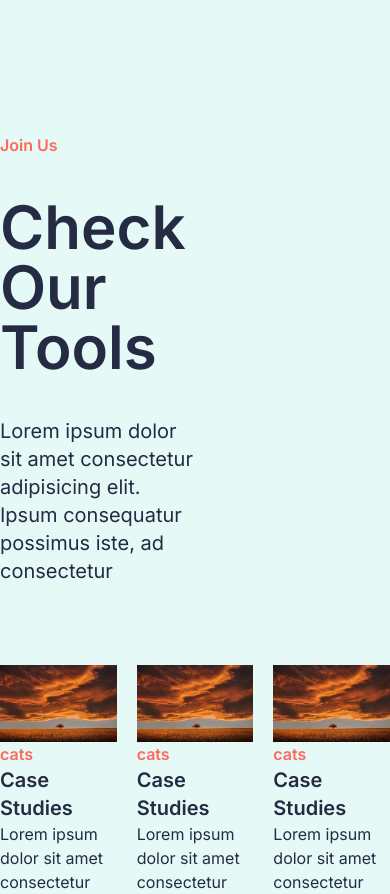
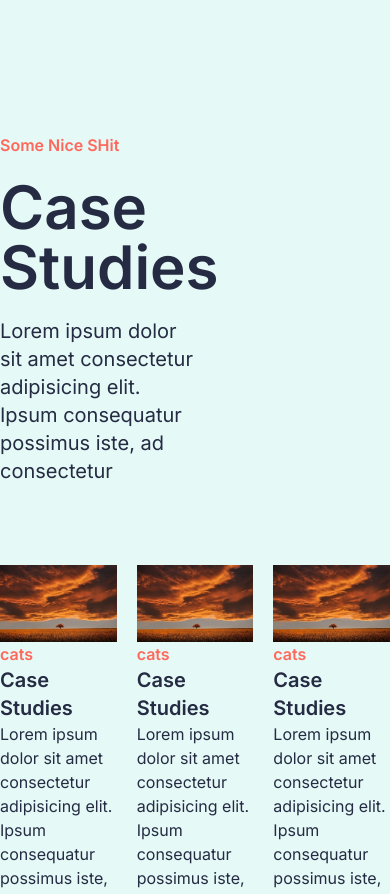
Before and after one commit to A7medAbdien/medical-portfolio, a Next.js app: page / in a window 390 px wide. Shown: the part 2400-3294 px from the top of the page. Built offline with nearby package versions, Linux system fonts and the light colour scheme.

Commit message:
Cases Section: string/-image/-responsiveness

```diff
--- a/app/page.tsx
+++ b/app/page.tsx
@@ -59,20 +59,19 @@ export default function Home() {
 			<section className="px-0 md:px-[12vw]  w-full flex flex-col items-start justify-between py-36 bg-secondary-50">
 
 				{/* Text */}
-				<div className="w-1/2 h-full flex flex-col items-start justify-center gap-10 mb-10">
-					<p className="text-primary-500 font-semibold">{HomePageContent.mutedText}</p>
-					<h1 className="text-6xl font-semibold">{HomePageContent.ToolSectionContent.title}</h1>
-					<p className="text-xl">{HomePageContent.ToolSectionContent.description}</p>
+				<div className="w-1/2 h-full flex flex-col items-start justify-center gap-5 mb-10">
+					<p className="text-primary-500 font-semibold">{HomePageContent.CaseSectionContent.mutedText}</p>
+					<h1 className="text-6xl font-semibold">{HomePageContent.CaseSectionContent.title}</h1>
+					<p className="text-xl">{HomePageContent.CaseSectionContent.description}</p>
 				</div>
 
 				{/* Image */}
 
 				{/* Cards */}
 				<div className="w-full flex items-center justify-between gap-5 mt-10">
-					{HomePageContent.CaseSectionContent.map((card, i) => <CaseCard key={i} {...card} />)}
+					{HomePageContent.CaseSectionContent.cards.map((card, i) => <CaseCard key={i} {...card} />)}
 				</div>
 			</section>
-
 		</main>
 	);
 }
--- a/data/strings.ts
+++ b/data/strings.ts
@@ -7,7 +7,8 @@ const Pages = [
     { title: "Blog", link: "./Blog" },
 ]
 
-const CaseSectionContent = [
+
+const CaseSectionCards = [
     {
         title: "Case Studies",
         description: "Lorem ipsum dolor sit amet consectetur adipisicing elit. Ipsum consequatur possimus iste, ad consectetur",
@@ -30,6 +31,15 @@ const CaseSectionContent = [
         category: "cats"
     },
 ]
+
+
+const CaseSectionContent = {
+    mutedText: "Some Nice SHit",
+    title: "Case Studies",
+    description: "Lorem ipsum dolor sit amet consectetur adipisicing elit. Ipsum consequatur possimus iste, ad consectetur",
+    cards: CaseSectionCards,
+
+}
 
 const ToolSectionContent = {
     title: "Check Our Tools",
@@ -72,7 +82,7 @@ const HomePageContent = {
     cards: IntroCards,
     NumberCardContent,
     ToolSectionContent,
-    CaseSectionContent
+    CaseSectionContent: CaseSectionContent
 }
 
 const SocialMedia = [
```
